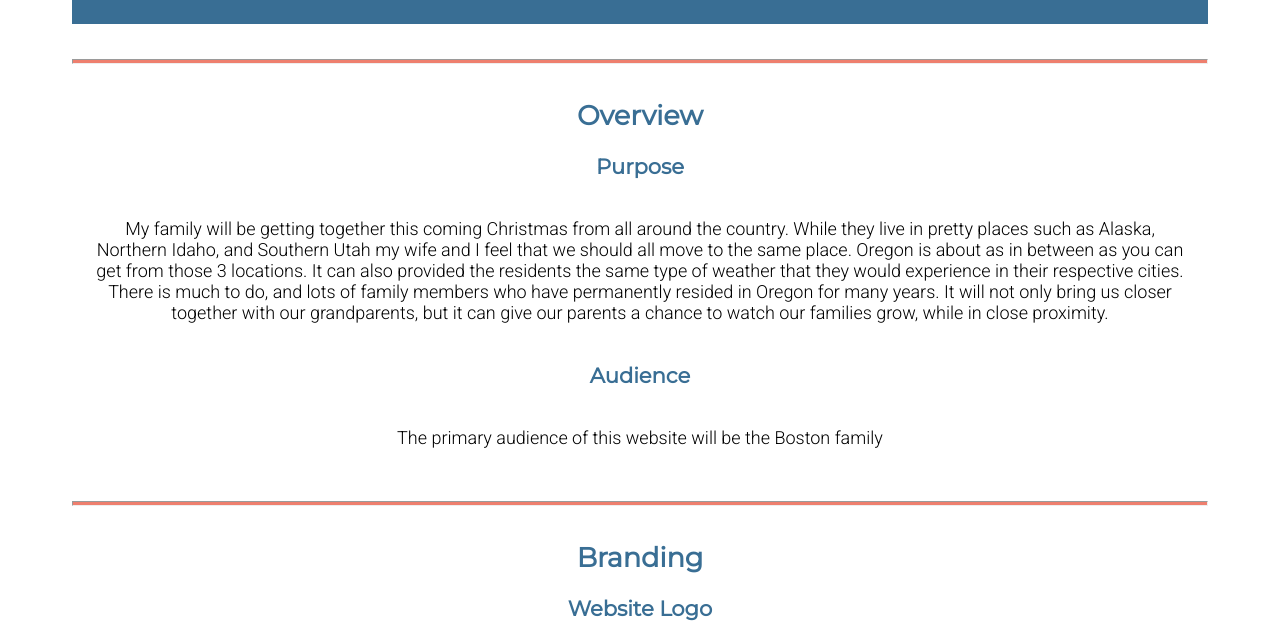
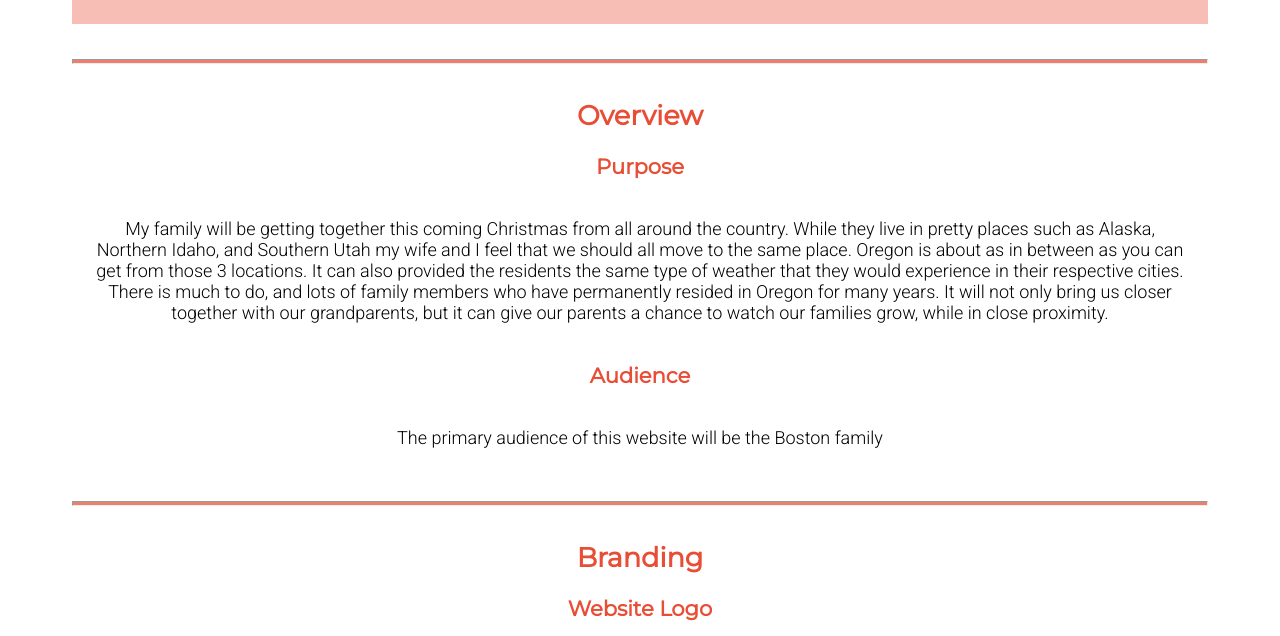
Before and after one commit to wesvane1/wdd130, a plain HTML site: page familyreunion/site-plan.html in a window 1280 px wide. Shown: the part 287-923 px from the top of the page. Drawn offline with Linux system fonts and the light colour scheme.

Commit message:
Minor adjustments

```diff
--- a/familyreunion/site-plan.html
+++ b/familyreunion/site-plan.html
@@ -95,8 +95,8 @@
       <!-- Think about how you want your navigation bar to look. In the site-plan.css file change the colors to your colors to get the look you desire. -->
       <nav>
         <a href="#">Home</a>
-        <a href="#">Page2</a>
-        <a href="#">Page3</a>
+        <a href="#">Address'</a>
+        <a href="#">Activities</a>
       </nav>
       <hr>
       <h2>
@@ -107,10 +107,10 @@
           Home
         </div>
         <div class="sm-page2">
-          [Page2] <!-- change this -->
+          Address' <!-- change this -->
         </div>
         <div class="sm-page3">
-          [Page3]  <!-- change this -->
+          Activities  <!-- change this -->
         </div>
 
         <div class="top">
--- a/familyreunion/styles/site-plan.css
+++ b/familyreunion/styles/site-plan.css
@@ -16,15 +16,15 @@ Fonts are separated by a | */
   --paragraph-font: Roboto, Helvetica, sans-serif;
 
   /* these colors below should be chosen from among your palette colors above */
-  --headline-color-on-white: #396E94;  /* headlines on a white background */
+  --headline-color-on-white: #E84E36;  /* headlines on a white background */
   --headline-color-on-color: white; /* headlines on a colored background */
-  --paragraph-color-on-white: #396E94; /* paragraph text on a white background */
+  --paragraph-color-on-white: #F7BEB6; /* paragraph text on a white background */
   --paragraph-color-on-color: white; /* paragraph text on a colored background */
-  --paragraph-background-color: #396E94  ;
-  --nav-link-color: #396E94;
-  --nav-background-color: #D4AC0D;
+  --paragraph-background-color: #F7BEB6  ;
+  --nav-link-color: white;
+  --nav-background-color: #EE7F6E;
   --nav-hover-link-color: white;
-  --nav-hover-background-color: #396E94;
+  --nav-hover-background-color: #F7BEB6;
 }
 
 
```
